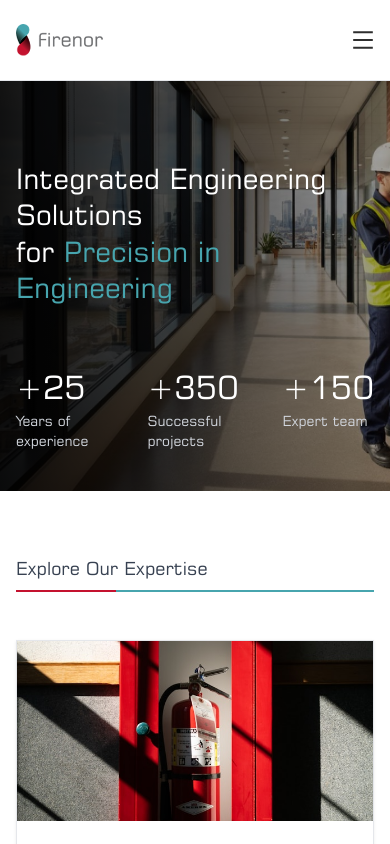
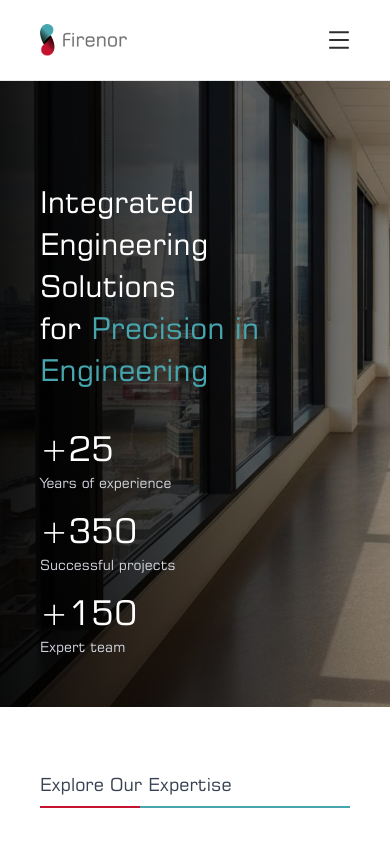
Before and after one commit to ayushkharya630labs/FE-FNAE, a React (Vite) app: page / in a window 390 px wide. Shown: the top 844 px of the page. Built offline with nearby package versions, Linux system fonts and the light colour scheme.

Commit message:
Ui Fixes

```diff
--- a/src/App.css
+++ b/src/App.css
@@ -715,10 +715,9 @@ footer {
   }
 
   .hero-content .grid {
-    grid-template-columns: 1fr;
-    gap: 24px;
-    display: flex;
-  }
+  grid-template-columns: repeat(3, 1fr);
+  gap: 16px;
+}
 
   .hero-content h2 {
     font-size: 32px;
@@ -791,3 +790,119 @@ footer {
     padding-left: 0;
   }
 }
+
+/* ===========================
+   TABLETS (768px - 1024px)
+   =========================== */
+@media (max-width: 1024px) {
+
+  .container-main {
+    padding: 0 40px;
+  }
+
+  /* Hero */
+  .hero-content h1 {
+    font-size: 40px;
+    line-height: 1.3;
+  }
+
+  .hero-content .grid {
+    max-width: 100%;
+  }
+
+  /* About */
+  .about-section {
+    grid-template-columns: 1fr;
+  }
+
+  .about-content {
+    max-width: 100%;
+    padding: 48px 40px;
+  }
+
+  .about-right {
+    padding: 40px;
+  }
+
+  /* Clients */
+  .clients-grid {
+    grid-template-columns: repeat(3, 1fr);
+  }
+
+  /* Core */
+  .core-info {
+    padding: 50px 40px;
+  }
+
+  .core-info h3 {
+    font-size: 24px;
+  }
+
+  .core-bottom {
+    flex-wrap: wrap;
+  }
+
+  .core-bottom .core-card {
+    flex: 1 1 calc(50% - 10px);
+  }
+
+  .core-bottom .core-card:last-child {
+    flex: 1 1 100%;
+  }
+}
+@media (max-width: 767px) {
+
+  .hero-content {
+    padding-top: 100px;
+    padding-bottom: 50px;
+  }
+
+  .hero-content h1 {
+    font-size: 30px;
+    line-height: 1.4;
+  }
+
+  /* Stats */
+  .hero-content .grid {
+    display: grid;
+    grid-template-columns: 1fr;
+    gap: 20px;
+    margin-top: 40px;
+  }
+
+  .hero-content h2 {
+    font-size: 34px;
+  }
+
+  /* Core Section */
+  .flex.mt-8 {
+    flex-direction: column;
+  }
+
+  .core-card,
+  .core-info {
+    width: 100%;
+  }
+
+  .core-info {
+    padding: 30px 20px;
+    min-height: auto;
+  }
+
+  .core-arrow {
+    width: 36px;
+    height: 36px;
+    right: 20px;
+  }
+
+  /* Clients */
+  .clients-grid {
+    grid-template-columns: repeat(2, 1fr);
+  }
+
+  /* Certification */
+  .cert-section p.text-\[\#43494E\] {
+    font-size: 16px;
+    line-height: 1.6;
+  }
+}
--- a/src/layout/Footer.jsx
+++ b/src/layout/Footer.jsx
@@ -63,6 +63,9 @@ const Footer = () => {
             </li>
 
             <li className="mt-4">
+              <Link to="/core-strengths" className="hover:text-red-400">Core Strengths</Link>
+            </li>
+            <li className="mt-4">
               <Link to="/clients" className="hover:text-red-400">Clients</Link>
             </li>
 
```
